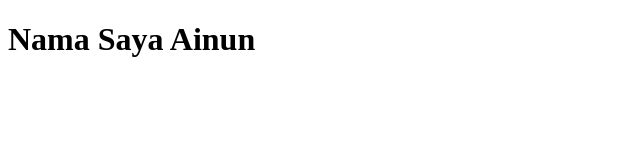
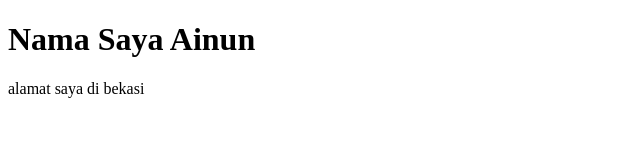
Before and after one commit to ainunmulyana3748/wave-14-meeting-2, a plain HTML site: page index.html in a window 1280 px wide. Shown: the whole page, without its empty margins (0-640 px from the left). Drawn offline with Linux system fonts and the light colour scheme.

Commit message:
add address

```diff
--- a/index.html
+++ b/index.html
@@ -9,6 +9,7 @@
 
 <body>
     <h1>Nama Saya Ainun</h1>
+    <p>alamat saya di bekasi</p>
 </body>
 
 </html>
```
